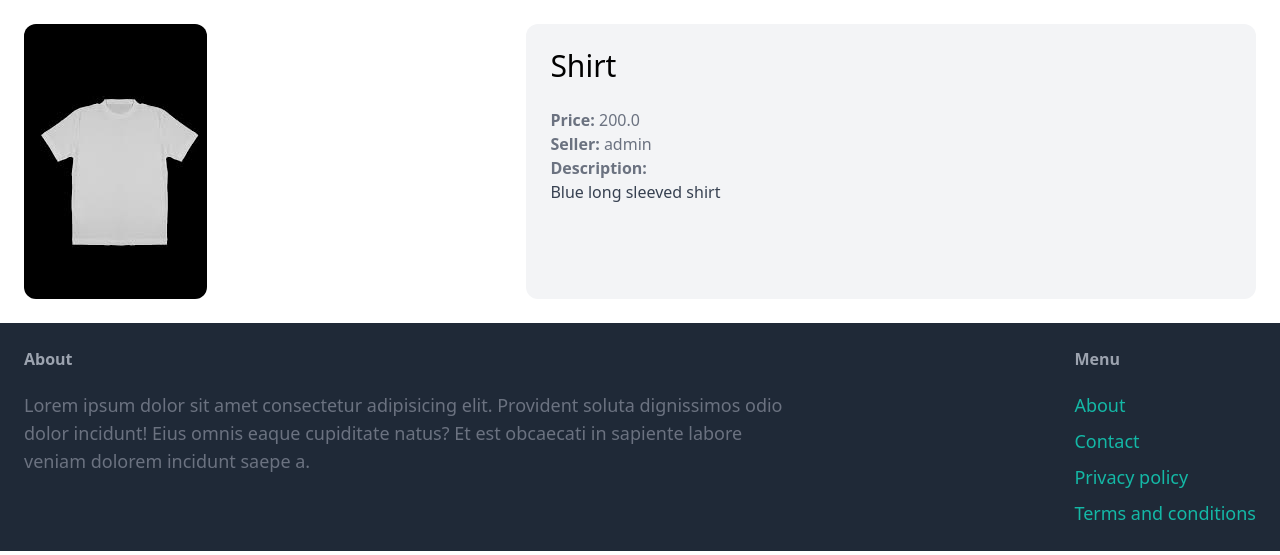
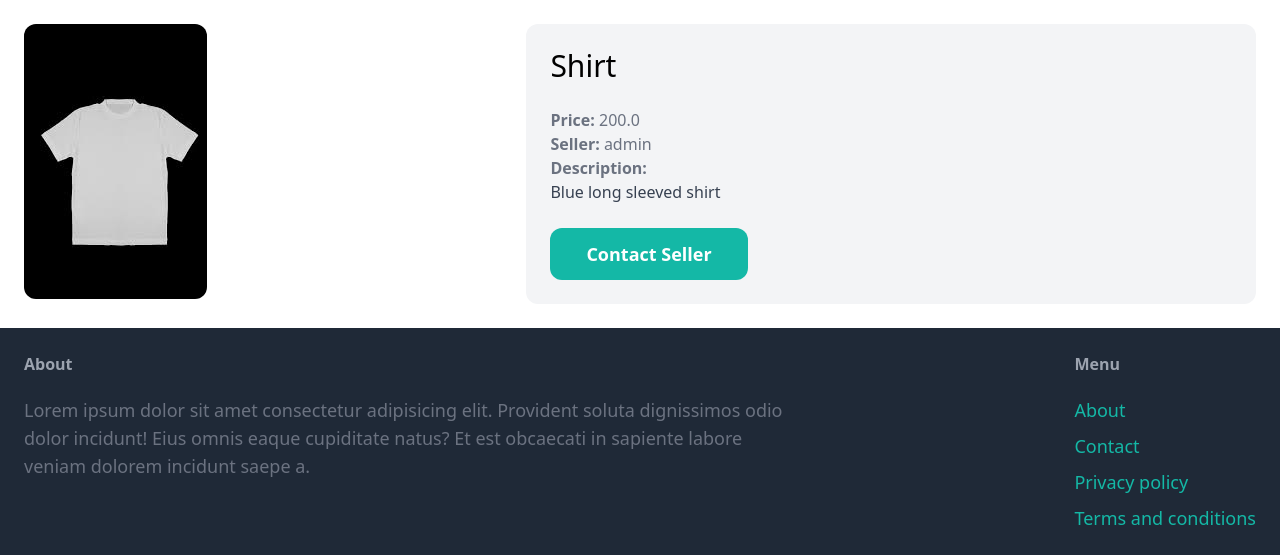
Before and after one commit to ttwange/MarketPlace, a Django app: page /items/1/ in a window 1280 px wide. Shown: the part 77-632 px from the top of the page. Run offline with Django 4.2, Linux system fonts and the light colour scheme; data comes from the database, SQL or seed files in the repository; some libraries are stand-ins or nearby versions.

Commit message:
added the contact button for the seller

```diff
--- a/item/templates/item/detail.html
+++ b/item/templates/item/detail.html
@@ -16,7 +16,7 @@
       {{ item.description }}
       </p>
       {% endif%}
-      <a href=""></a>
+      <a href="#" class="inline-block mt-6 px-9 py-3 text-lg font-semibold bg-teal-500 text-white rounded-xl hover:bg-teal-700">Contact Seller</a>
   </div>
 </div>
 {% endblock %}
```
